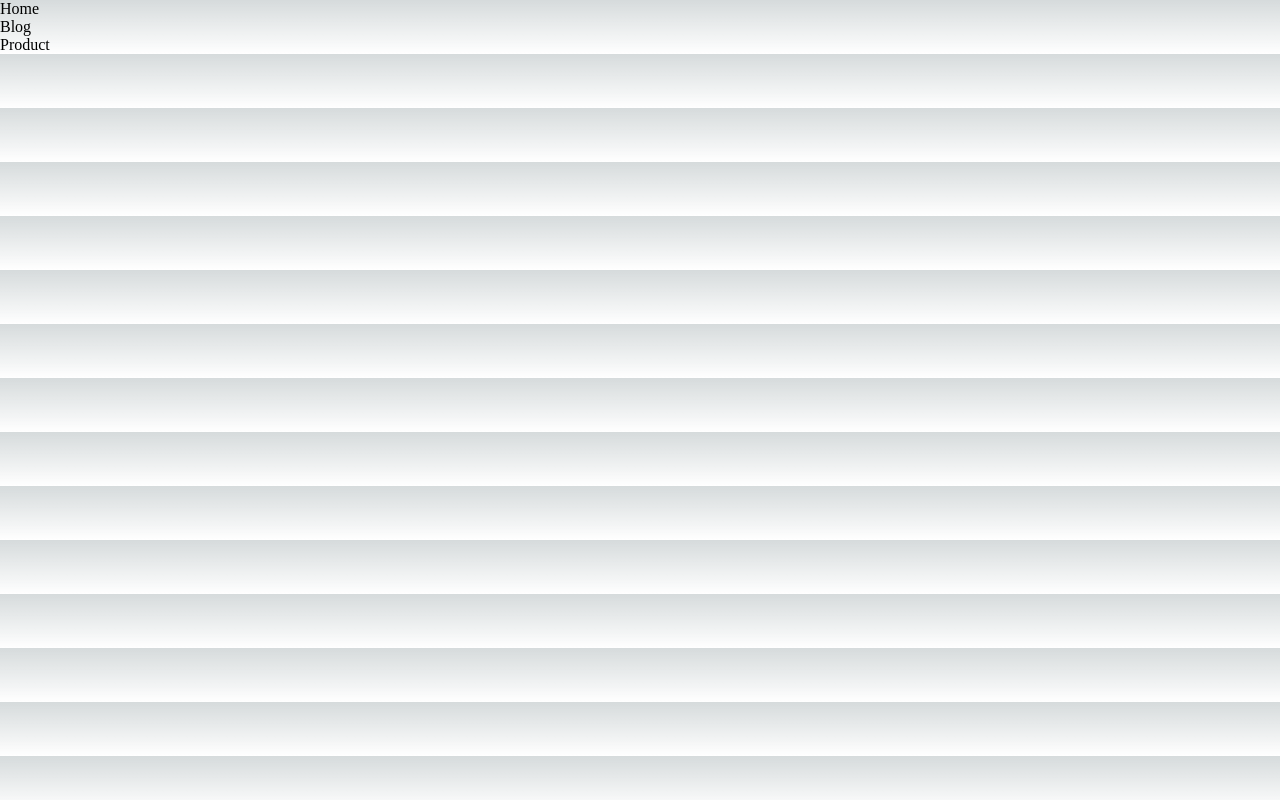
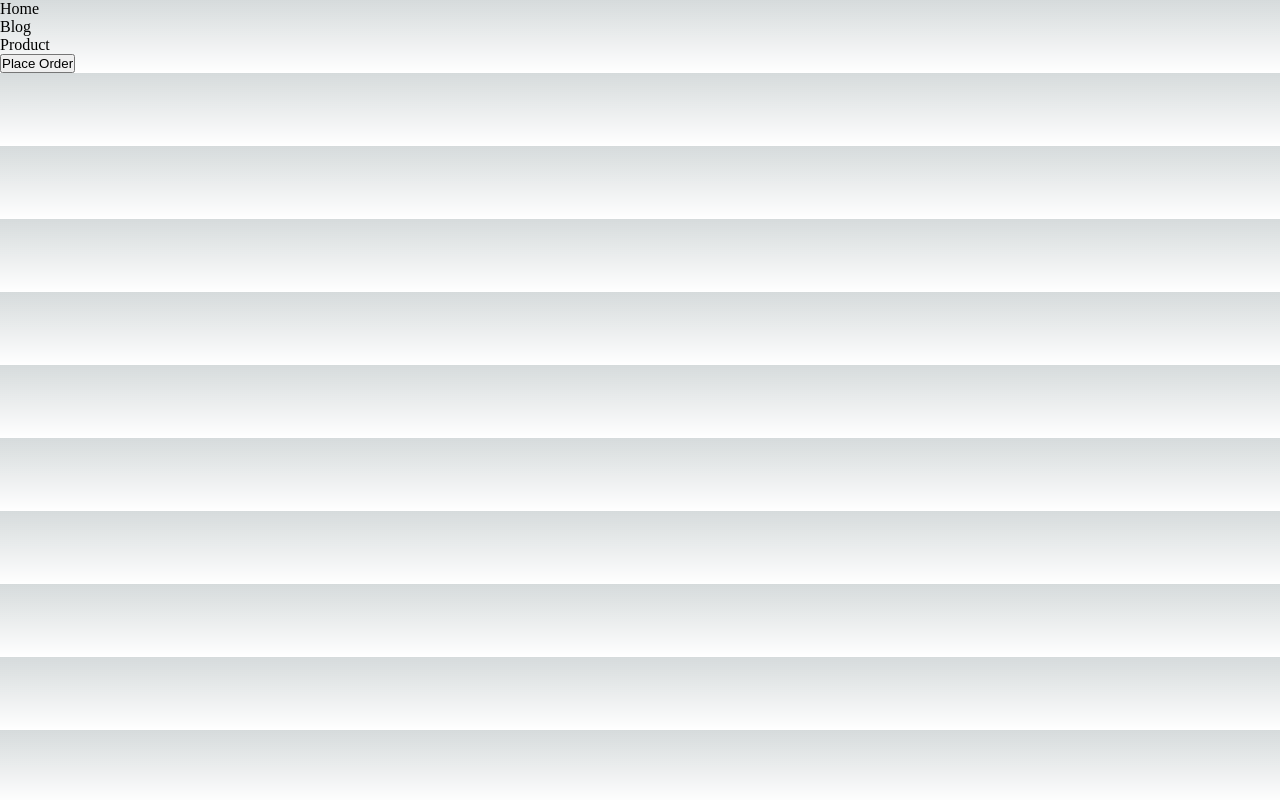
Before and after one commit to hrmq/nextjs-tutorial, a Next.js app: page / in a window 1280 px wide. Built offline with nearby package versions, Linux system fonts and the light colour scheme.

Commit message:
navigating programatically

```diff
--- a/pages/index.js
+++ b/pages/index.js
@@ -1,11 +1,22 @@
-import Link from 'next/link'
+import { useRouter } from "next/router"
+import Link from "next/link"
 
 export default function Home() {
+  const router = useRouter()
+
+  const handleClick = () => {
+    // router.push('/product')
+    router.replace('/product')
+  }
+
   return (
     <>
       <div>Home</div>
       <Link href='/blog'>Blog</Link><br/>
-      <Link href='/product'>Product</Link>
+      <Link href='/product'>Product</Link><br />
+      <button onClick={handleClick}>
+        Place Order
+      </button>
     </>
   )
 }
```
